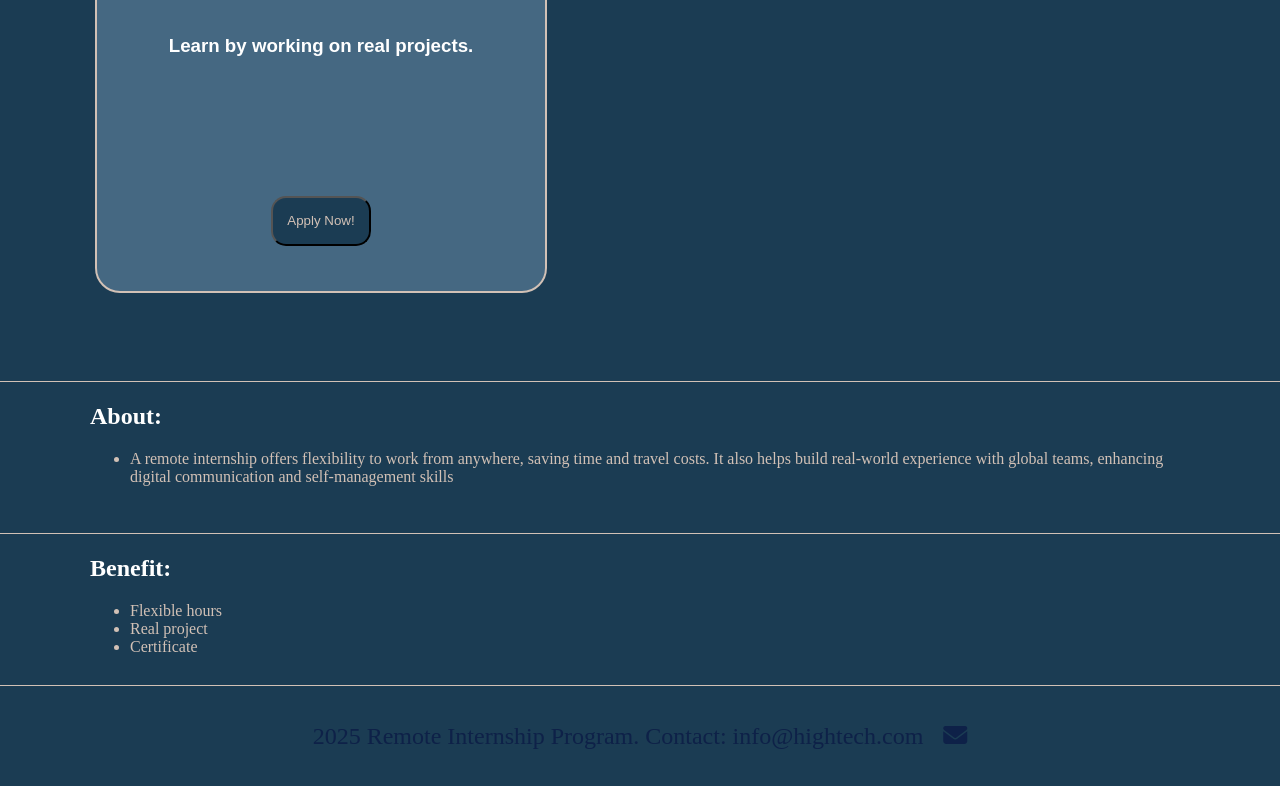
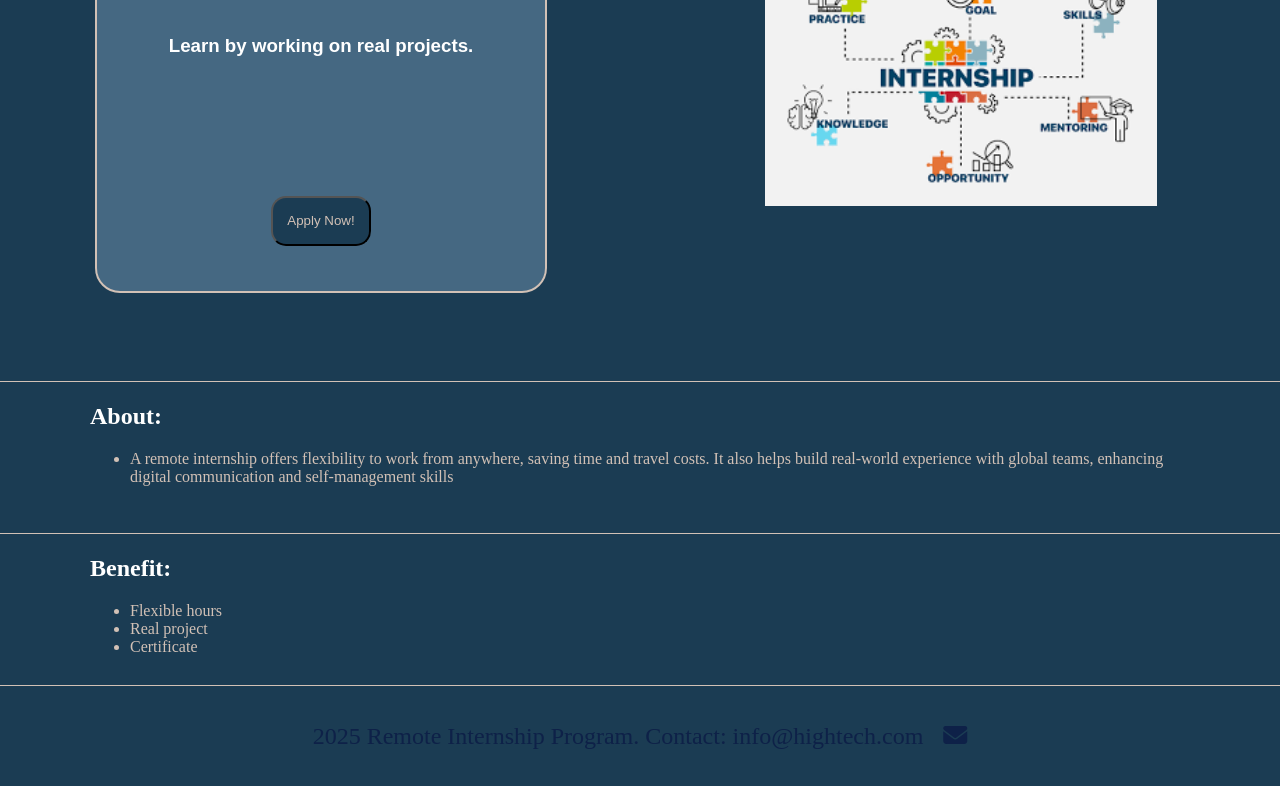
Before and after one commit to zaidofficial/Internship-task-2, a plain HTML site: page index.html in a window 1280 px wide. Shown: the part 270-1056 px from the top of the page. Drawn offline with Linux system fonts and the light colour scheme; files whose address does not match are found by name; a web font is replaced by a local one.

Commit message:
Update index.html

```diff
--- a/index.html
+++ b/index.html
@@ -31,7 +31,7 @@
                 <button>Apply Now!</button>
             </div>
             <div class="rightdiv">
-                <img src="/task2/download.png" alt="" style="height: 250px;">
+                <img src="download.png" alt="" style="height: 250px;">
             </div>
         </div>
         <div class="about-section">
```
